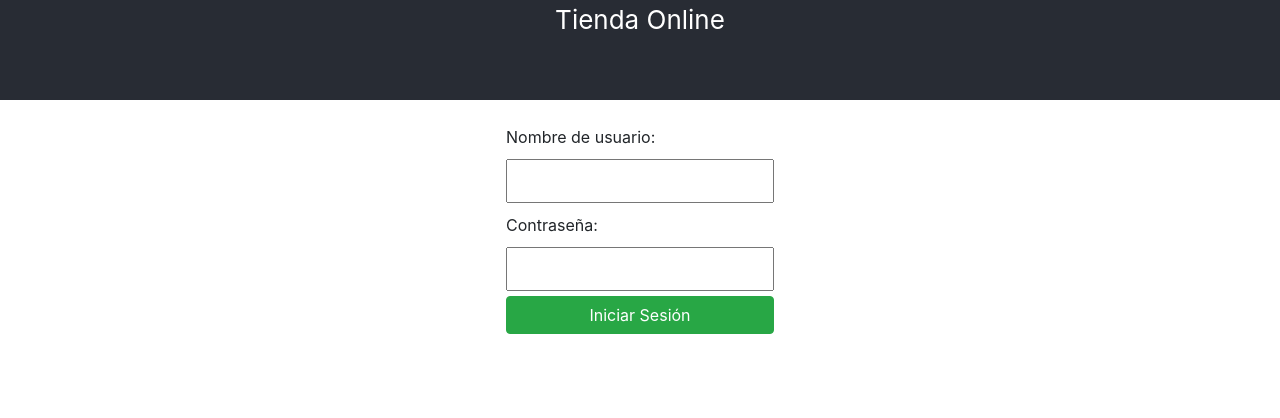
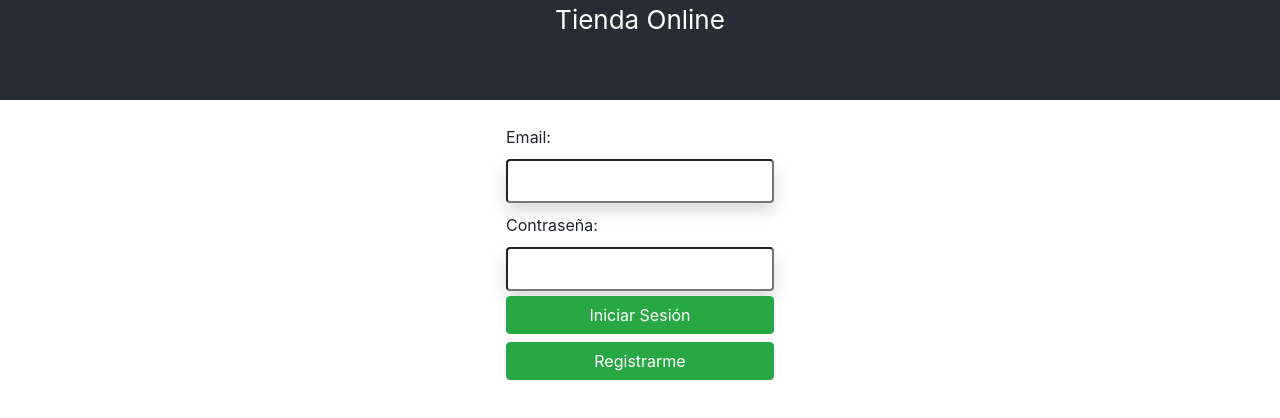
Before and after one commit to FernandaFulco/Ecommerce_REACT, a React (Create React App) app: page /login in a window 1280 px wide. Shown: the top 418 px of the page. Built offline with nearby package versions, Linux system fonts and the light colour scheme.

Commit message:
Con estilos

```diff
--- a/src/components/Login.js
+++ b/src/components/Login.js
@@ -72,11 +72,12 @@ const Login = ({ history }) => {
   return (
     <div className="login">
       <form onSubmit={handleSubmit} className="login-form">
-        <label htmlFor="email">Nombre de usuario: </label>
-        <input type="email" name="email" value={email} onChange={handleInputChange} required />
+        <label htmlFor="email">Email: </label>
+        <input type="email" name="email" value={email} className="shadow bg-white rounded" onChange={handleInputChange} required />
         <label htmlFor="password">Contraseña: </label>
-        <input type="password" name="password" value={password} onChange={handleInputChange} required />
+        <input type="password" name="password" value={password} className="shadow bg-white rounded" onChange={handleInputChange} required />
         <Button type="submit"  variant="success">Iniciar Sesión</Button>
+        <Button href='./register' type="submit" className='mt-2' variant="success">Registrarme</Button>
       </form>
       {errorMsg &&
         <h2 className="error">{errorMsg}</h2>
--- a/src/components/Register.js
+++ b/src/components/Register.js
@@ -55,7 +55,7 @@ const Register = ({ history }) => {
         if (res.status && res.status !== 200) {
           setState({
             ...state,
-            errorMsg: "El email ya esta en uso."
+            errorMsg: "El email ya se encuentra registrado."
           });
         } else {
           sessionStorage.setItem("usuarioLogueado", 1);
@@ -66,17 +66,19 @@ const Register = ({ history }) => {
   }
 
   return (
-    <div className="register">
+    <div className="register row">
       <form onSubmit={handleSubmit} className="register-form">
         <label htmlFor="email">Nombre de usuario: </label>
-        <input type="email" name="email" value={email} onChange={handleInputChange} required />
+        <input type="email" name="email" value={email} className="shadow bg-white rounded" onChange={handleInputChange} required />
         <label htmlFor="password">Contraseña: </label>
-        <input type="password" name="password" value={password} onChange={handleInputChange} required />
+        <input type="password" name="password" value={password} className="shadow bg-white rounded" onChange={handleInputChange} required />
         <Button variant="primary" type="submit">Registrarme</Button>
+      </form>
+      <div className='col-12 d-flex justify-content-center mt-2'>
         {errorMsg &&
           <h2 className="error">{errorMsg}</h2>
         }
-      </form>
+      </div>
     </div>
   );
 };
--- a/src/styles/register.scss
+++ b/src/styles/register.scss
@@ -18,7 +18,8 @@
     }
 
     .error {
-      color: crimson
+      color: #B43104;
+      font-size: 18px;
     }
 
   }
```
